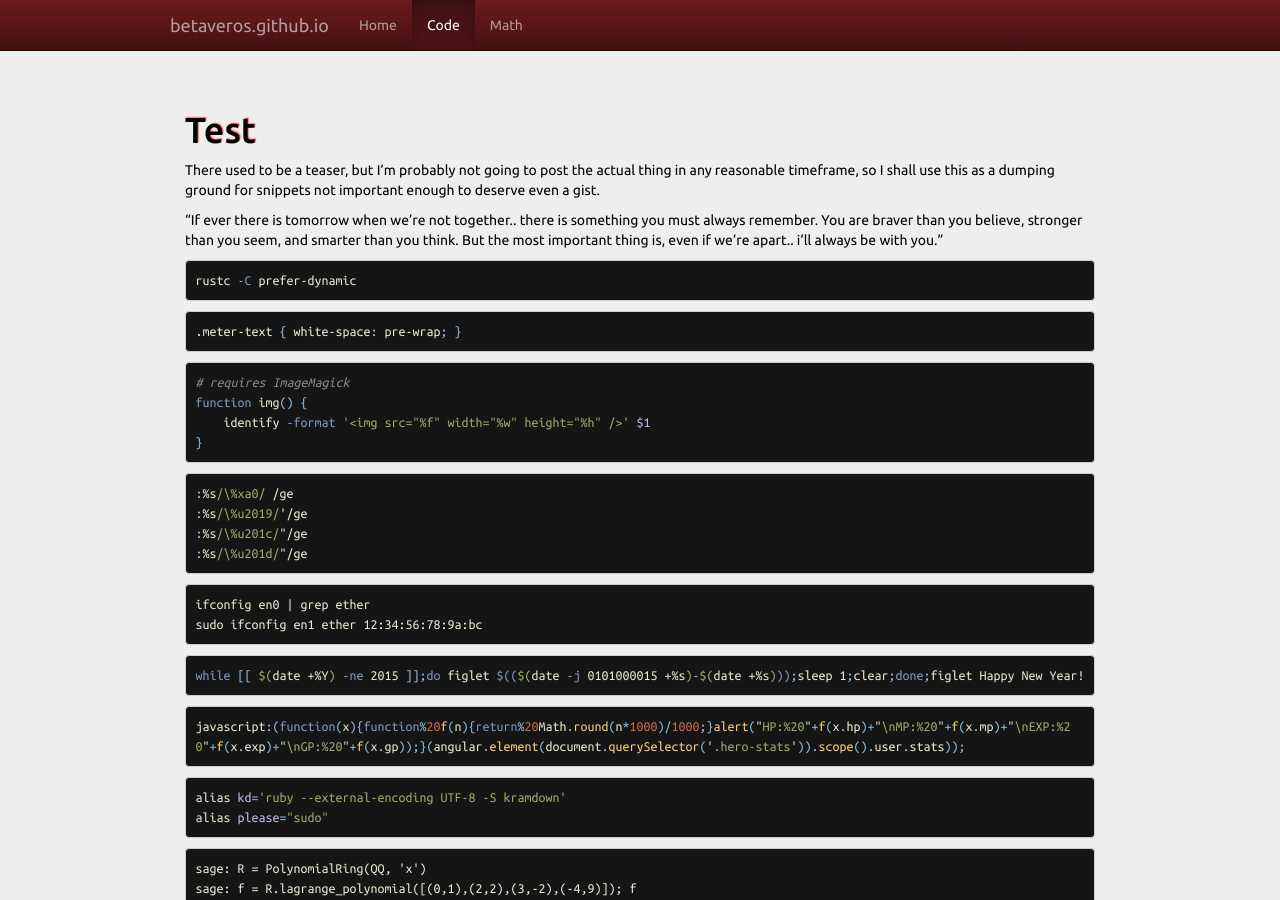
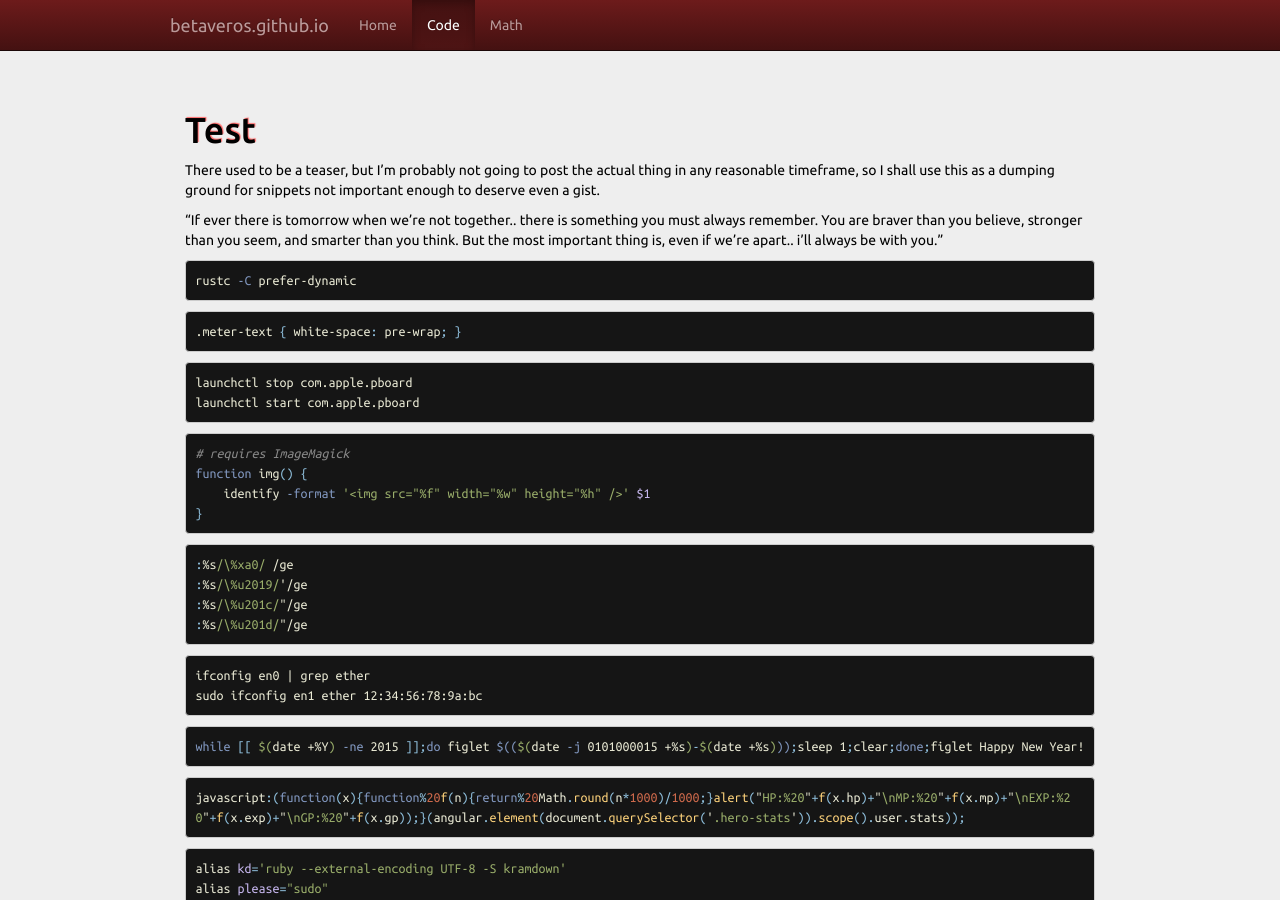
Before and after one commit to betaveros/betaveros.github.io, a Jekyll site: the page built from _posts/2014-04-22-test.markdown, in a window 1280 px wide and 900 px high. Built offline with Jekyll 4.4.1, drawn with Linux system fonts in a browser that asks for light colours.

Commit message:
how to restart apple clipboard

```diff
--- a/_posts/2014-04-22-test.markdown
+++ b/_posts/2014-04-22-test.markdown
@@ -14,6 +14,11 @@ rustc -C prefer-dynamic
 
 {% highlight css %}
 .meter-text { white-space: pre-wrap; }
+{% endhighlight %}
+
+{% highlight sh %}
+launchctl stop com.apple.pboard
+launchctl start com.apple.pboard
 {% endhighlight %}
 
 {% highlight sh %}
```
